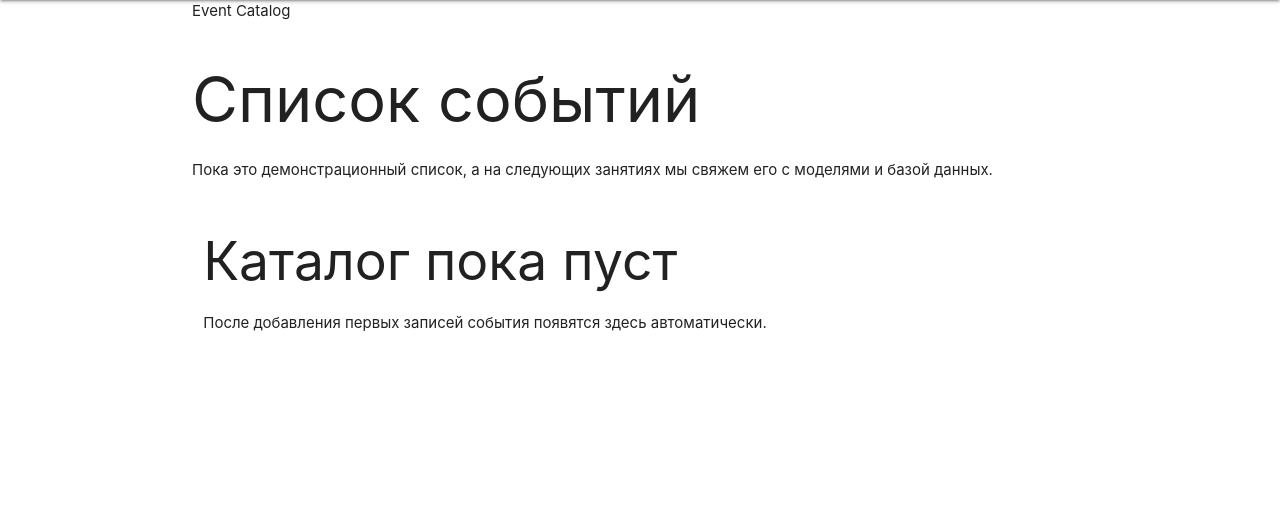
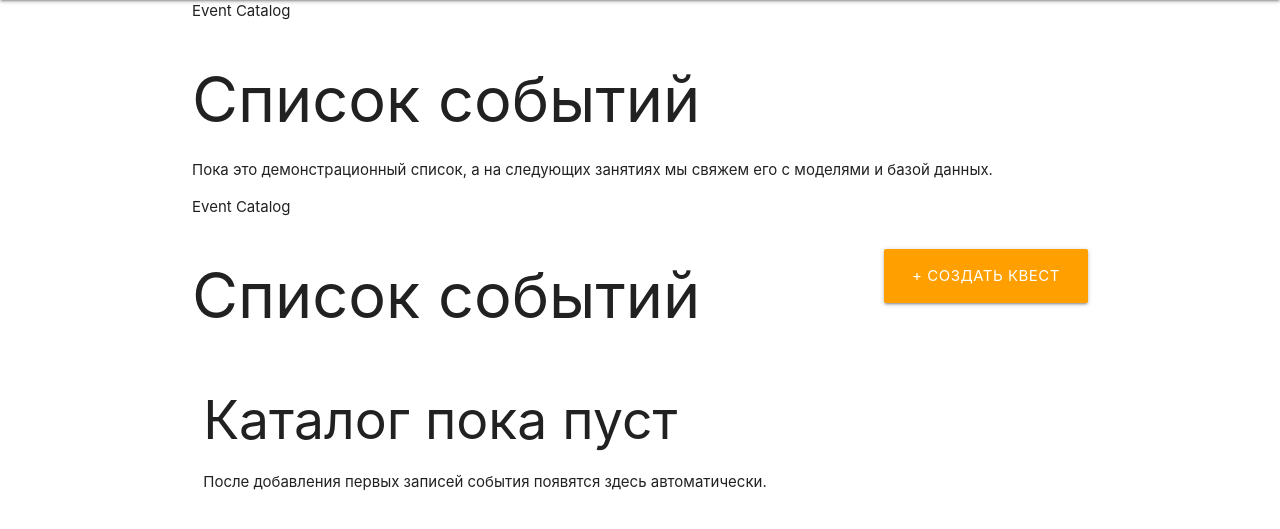
Before and after one commit to sharton/eventhub, a Django app: page /events/ in a window 1280 px wide. Shown: the part 64-593 px from the top of the page. Run offline with Django 5.2, Linux system fonts and the light colour scheme; data that the repository does not hold is empty.

Commit message:
feat: add create quest button to home and list pages

```diff
--- a/events/urls.py
+++ b/events/urls.py
@@ -8,4 +8,6 @@ urlpatterns = [
     path('create/', views.EventCreateView.as_view(), name="event_create"), # Изменили с 'events/create/' на 'create/'
     path('events/', views.EventListView.as_view(), name="event_list"),
     path('events/<int:pk>/', views.EventDetailView.as_view(), name="event_detail"),
+    path('events/update/<int:pk>/', views.EventUpdateView.as_view(), name="event_update"),
+
 ]
--- a/events/views.py
+++ b/events/views.py
@@ -1,10 +1,17 @@
-from django.views.generic import TemplateView, ListView, DetailView, CreateView
+from django.views.generic import ListView, DetailView, CreateView, UpdateView
+from django.urls import reverse_lazy
 from .models import Event
 from .forms import EventForm
 
 
-class HomeView(TemplateView):
+class HomeView(ListView):
+    model = Event
     template_name = "events/home.html"
+    context_object_name = "events"
+
+    def get_queryset(self):
+        # Отображаем только опубликованные и не удаленные события
+        return Event.objects.filter(is_published=True, is_deleted=False).order_by('-created_at')
 
 
 class EventListView(ListView):
@@ -23,4 +30,12 @@ class EventCreateView(CreateView):
     model = Event
     form_class = EventForm
     template_name = "events/event_form.html"
-    success_url = "/events/"
+    success_url = reverse_lazy("events:home") # Перенаправление на главную после создания
+
+
+
+class EventUpdateView(UpdateView):
+    model = Event
+    form_class = EventForm
+    template_name = "events/event_form.html"
+    success_url = reverse_lazy("events:home") # Перенаправление на главную после обновления
--- a/templates/events/event_list.html
+++ b/templates/events/event_list.html
@@ -11,6 +11,15 @@
             <p>Пока это демонстрационный список, а на следующих занятиях мы свяжем его с моделями и базой данных.</p>
         </div>
 
+        <div class="page-header" style="display: flex; justify-content: space-between; align-items: center;">
+            <div>
+                <span class="eyebrow">Event Catalog</span>
+                <h1>Список событий</h1>
+            </div>
+            <a href="{% url 'events:event_create' %}" class="btn-large amber darken-2 waves-effect waves-light">
+                + Создать квест
+            </a>
+        </div>
 
         <div class="row">
             {% for event in events %}
```
Also changed, not shown: events/forms.py (+9 -2 lines), templates/events/event_detail.html (+7 -2 lines), templates/events/home.html (+11 -3 lines). Lines whose indentation alone changed are shown as unchanged.
